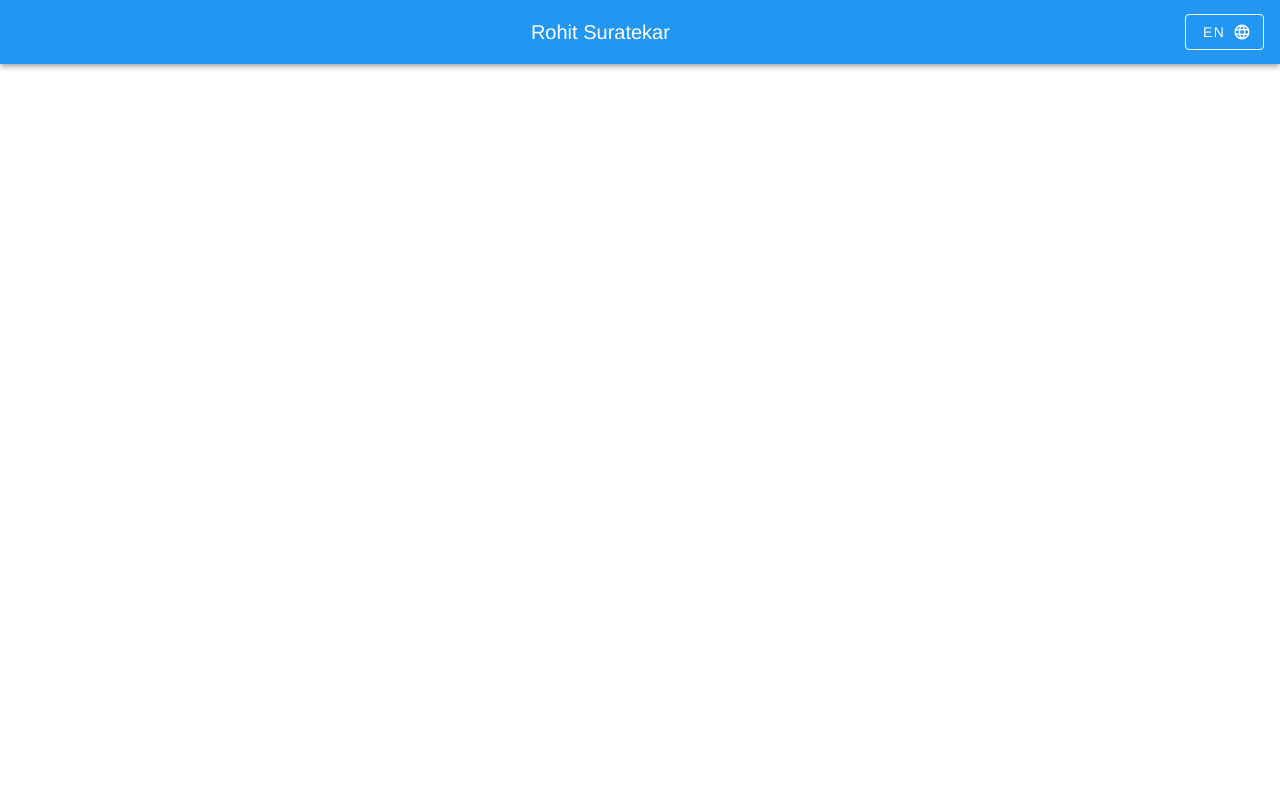
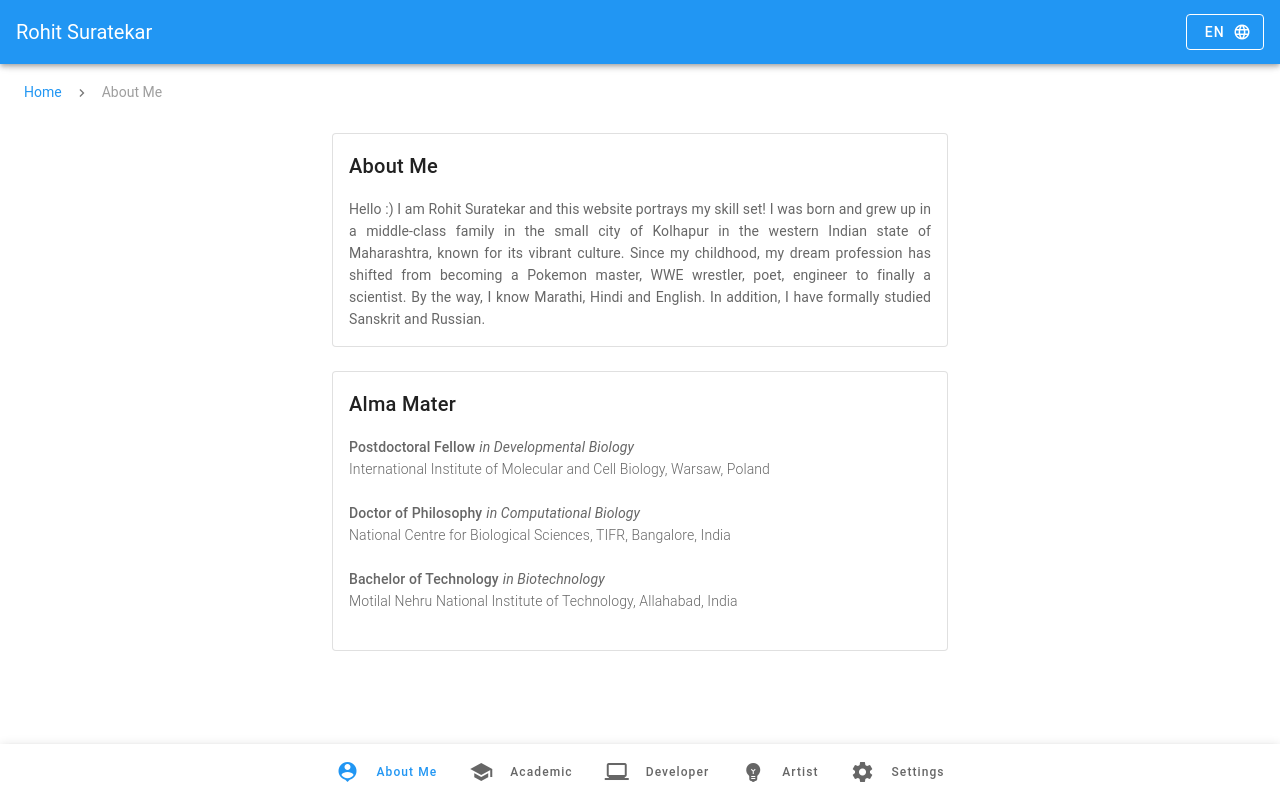
Before and after one commit to rohitsuratekar/PersonalWebsite, a Vue app: page /about in a window 1280 px wide. Built offline with nearby package versions, Linux system fonts and the light colour scheme; a small style sheet from the web is missing.

Commit message:
About me page with translation

```diff
--- a/src/App.vue
+++ b/src/App.vue
@@ -1,26 +1,27 @@
 <template>
     <v-app id="app">
         <Header/>
-        <router-view/>
+        <v-content>
+            <v-container fluid>
+                <router-view/>
+            </v-container>
+        </v-content>
+        <BottomNav/>
     </v-app>
 </template>
 
 
 <script>
     import Header from "@/views/Header";
+    import BottomNav from "@/views/BottomNav";
 
     export default {
-        components: {Header}
+        components: {BottomNav, Header}
     }
 </script>
 
 
 <style>
     #app {
-        font-family: Avenir, Helvetica, Arial, sans-serif;
-        -webkit-font-smoothing: antialiased;
-        -moz-osx-font-smoothing: grayscale;
-        text-align: center;
-        color: #2c3e50;
     }
 </style>
--- /dev/null
+++ b/src/components/About.vue
@@ -0,0 +1,96 @@
+<template>
+    <div>
+        <v-row align="center" justify="start">
+            <v-breadcrumbs :items="bread">
+                <template v-slot:item="{ item }">
+                    <v-breadcrumbs-item :href="item.to" :disabled="item.disabled">
+                        <i18n :path="item.text"/>
+                    </v-breadcrumbs-item>
+                </template>
+                <template v-slot:divider>
+                    <v-icon>mdi-chevron-right</v-icon>
+                </template>
+            </v-breadcrumbs>
+        </v-row>
+
+        <v-row justify="center">
+            <v-col cols="6">
+                <v-card outlined>
+                    <v-card-title>
+                        <i18n path="nav.about"/>
+                    </v-card-title>
+                    <v-card-text class="text-justify">
+                        <i18n path="about.details"/>
+                    </v-card-text>
+                </v-card>
+            </v-col>
+        </v-row>
+
+        <v-row justify="center">
+            <v-col cols="6">
+                <v-card outlined>
+                    <v-card-title>
+                        <i18n path="about.alma"/>
+                    </v-card-title>
+                    <v-card-text>
+                        <div v-for="item in alma">
+                            <span class="font-weight-medium"><i18n :path="item.title"/> </span>
+                            <span class="font-italic ml-1"><i18n :path="item.field"/> </span>
+                            <br>
+                            <span class="font-weight-light"><i18n :path="item.institute"/> </span>
+                            <br><br>
+                        </div>
+
+                    </v-card-text>
+                </v-card>
+            </v-col>
+        </v-row>
+
+    </div>
+</template>
+
+<script>
+    export default {
+        name: "About",
+        data() {
+            return {
+                bread: [
+                    {
+                        text: "nav.home",
+                        disabled: false,
+                        to: "/"
+                    },
+                    {
+                        text: "nav.about",
+                        disabled: true,
+                        to: "about"
+                    }
+                ],
+                alma: [
+                    {
+                        title: "about.postdoctoral",
+                        field: "about.development",
+                        institute: "about.iimcb"
+                    },
+                    {
+                        title: "about.phd",
+                        field: "about.comp",
+                        institute: "about.ncbs"
+                    },
+                    {
+                        title: "about.btech",
+                        field: "about.biotech",
+                        institute: "about.mnnit"
+                    }
+                ]
+            }
+        }
+    }
+</script>
+
+<style scoped>
+    .test {
+        background: blue;
+    }
+
+</style>
--- a/src/locales/en.json
+++ b/src/locales/en.json
@@ -1,3 +1,25 @@
 {
-  "title": "Rohit Suratekar"
+  "title": "Rohit Suratekar",
+  "nav": {
+    "home": "Home",
+    "professional": "Professional",
+    "artist": "Artist",
+    "settings": "Settings",
+    "academic": "Academic",
+    "develop": "Developer",
+    "about": "About Me"
+  },
+  "about": {
+    "details": "Hello :) I am Rohit Suratekar and this website portrays my skill set! I was born and grew up in a middle-class family in the small city of Kolhapur in the western Indian state of Maharashtra, known for its vibrant culture. Since my childhood, my dream profession has shifted from becoming a Pokemon master, WWE wrestler, poet, engineer to finally a scientist. By the way, I know Marathi, Hindi and English. In addition, I have formally studied Sanskrit and Russian.",
+    "alma": "Alma Mater",
+    "postdoctoral": "Postdoctoral Fellow",
+    "development": "in Developmental Biology",
+    "phd": "Doctor of Philosophy",
+    "comp": "in Computational Biology",
+    "btech": "Bachelor of Technology",
+    "biotech": "in Biotechnology",
+    "ncbs": "National Centre for Biological Sciences, TIFR, Bangalore, India",
+    "iimcb": "International Institute of Molecular and Cell Biology, Warsaw, Poland",
+    "mnnit": "Motilal Nehru National Institute of Technology, Allahabad, India"
+  }
 }
--- a/src/locales/mr.json
+++ b/src/locales/mr.json
@@ -1,3 +1,25 @@
 {
-  "title": "रोहित सुरतेकर‍"
+  "title": "रोहित सुरतेकर‍",
+  "nav": {
+    "home": "मुख्यपृष्ठ",
+    "professional": "व्यावसायिक",
+    "artist": "कलाकार",
+    "settings": "सेटिंग्ज",
+    "academic": "शैक्षणिक",
+    "develop": "विकसक",
+    "about": "माझ्याबद्दल"
+  },
+  "about": {
+    "details": "नमस्कार :) मी रोहित सुरतेकर आणि ही वेबसाइट माझ्या कौशल्याची उदाहरणे दाखवते! माझा जन्म पश्चिम भारतामधील महाराष्ट्र राज्याच्या कोल्हापूर या छोट्या शहरात एका मध्यमवर्गीय कुटुंबात झाला होता, जे त्याच्या उत्साही संस्कृतीसाठी प्रसिद्ध आहे. माझ्या लहानपणापासूनच, माझी स्वप्ने पोकेमॉन मास्टर, डब्ल्यूडब्ल्यूई कुस्तीगीर, कवी, अभियंता होण्यापासून सरतेशेवटी एक वैज्ञानिक होण्यावर जमली आहेत. आणि हो, मला मराठी, हिंदी आणि इंग्रजी माहित आहे. याव्यतिरिक्त, मी औपचारिकपणे संस्कृत आणि रशियनचा अभ्यास केला आहे.",
+    "alma": "शैक्षणिक पार्श्वभूमी",
+    "postdoctoral": "पोस्टडॉक्टोरल फेलो",
+    "development": "विकासात्मक जीवशास्त्र मध्ये",
+    "phd": "विद्यावाचस्तपती (पीएचडी)",
+    "comp": "संगणकीय जीवशास्त्र मध्ये",
+    "btech": "बॅचलर ऑफ टेक्नॉलॉजी",
+    "biotech": "बायोटेक्नॉलॉजी मध्ये",
+    "ncbs": "National Centre for Biological Sciences, TIFR, बंगलोर, भारत",
+    "iimcb": "International Institute of Molecular and Cell Biology, वॉर्सा, पोलंड",
+    "mnnit": "Motilal Nehru National Institute of Technology, अलाहाबाद, भारत"
+  }
 }
--- a/src/router/index.js
+++ b/src/router/index.js
@@ -16,7 +16,7 @@ const routes = [
         // route level code-splitting
         // this generates a separate chunk (about.[hash].js) for this route
         // which is lazy-loaded when the route is visited.
-        component: () => import(/* webpackChunkName: "about" */ '../views/About.vue')
+        component: () => import(/* webpackChunkName: "about" */ '../components/About')
     }
 ];
 
--- a/src/views/About.vue
+++ /dev/null
@@ -1,5 +0,0 @@
-<template>
-  <div class="about">
-    <h1>This is an about page</h1>
-  </div>
-</template>
--- /dev/null
+++ b/src/views/BottomNav.vue
@@ -0,0 +1,91 @@
+<template>
+    <v-bottom-navigation
+            color="primary"
+            :horizontal="!$vuetify.breakpoint.smAndDown"
+            :shift="$vuetify.breakpoint.smAndDown"
+            app
+    >
+        <v-btn v-if="showBtn(item,$vuetify.breakpoint.smAndDown)"
+               v-for="item in items" :key="item.text"
+               :to="item.link"
+        >
+            <span>
+            <i18n :path="item.text"/>
+            </span>
+            <v-icon class="material-icons">{{item.icon}}</v-icon>
+        </v-btn>
+
+    </v-bottom-navigation>
+</template>
+
+<script>
+    export default {
+        name: "BottomNav",
+        data() {
+            return {
+                activeBtn: "recent",
+                items: [
+                    {
+                        text: "nav.about",
+                        icon: "person_pin",
+                        hasSwitch: false,
+                        showLarge: true,
+                        link: "about"
+                    },
+                    {
+                        text: "nav.professional",
+                        icon: "school",
+                        hasSwitch: true,
+                        showLarge: false,
+                        link: "professional"
+                    },
+                    {
+                        text: "nav.academic",
+                        icon: "school",
+                        hasSwitch: true,
+                        showLarge: true,
+                        link: "academic"
+                    },
+                    {
+                        text: "nav.develop",
+                        icon: "laptop_windows",
+                        hasSwitch: true,
+                        showLarge: true,
+                        link: "developer"
+                    },
+                    {
+                        text: "nav.artist",
+                        icon: "emoji_objects",
+                        hasSwitch: false,
+                        showLarge: true,
+                        link: "artist"
+                    },
+                    {
+                        text: "nav.settings",
+                        icon: "settings",
+                        hasSwitch: false,
+                        showLarge: true,
+                        link: "settings"
+                    }
+                ]
+            }
+        },
+        methods: {
+            showBtn: function (item, bp) {
+                if (!item.hasSwitch) {
+                    return true
+                } else {
+                    if (item.showLarge) {
+                        return !bp
+                    } else {
+                        return bp
+                    }
+                }
+            }
+        }
+    }
+</script>
+
+<style scoped>
+
+</style>
--- a/src/views/Header.vue
+++ b/src/views/Header.vue
@@ -1,6 +1,5 @@
 <template>
     <v-app-bar app color="primary">
-        <v-spacer/>
         <v-toolbar-title class="white--text">
             <i18n path="title"/>
         </v-toolbar-title>
```
